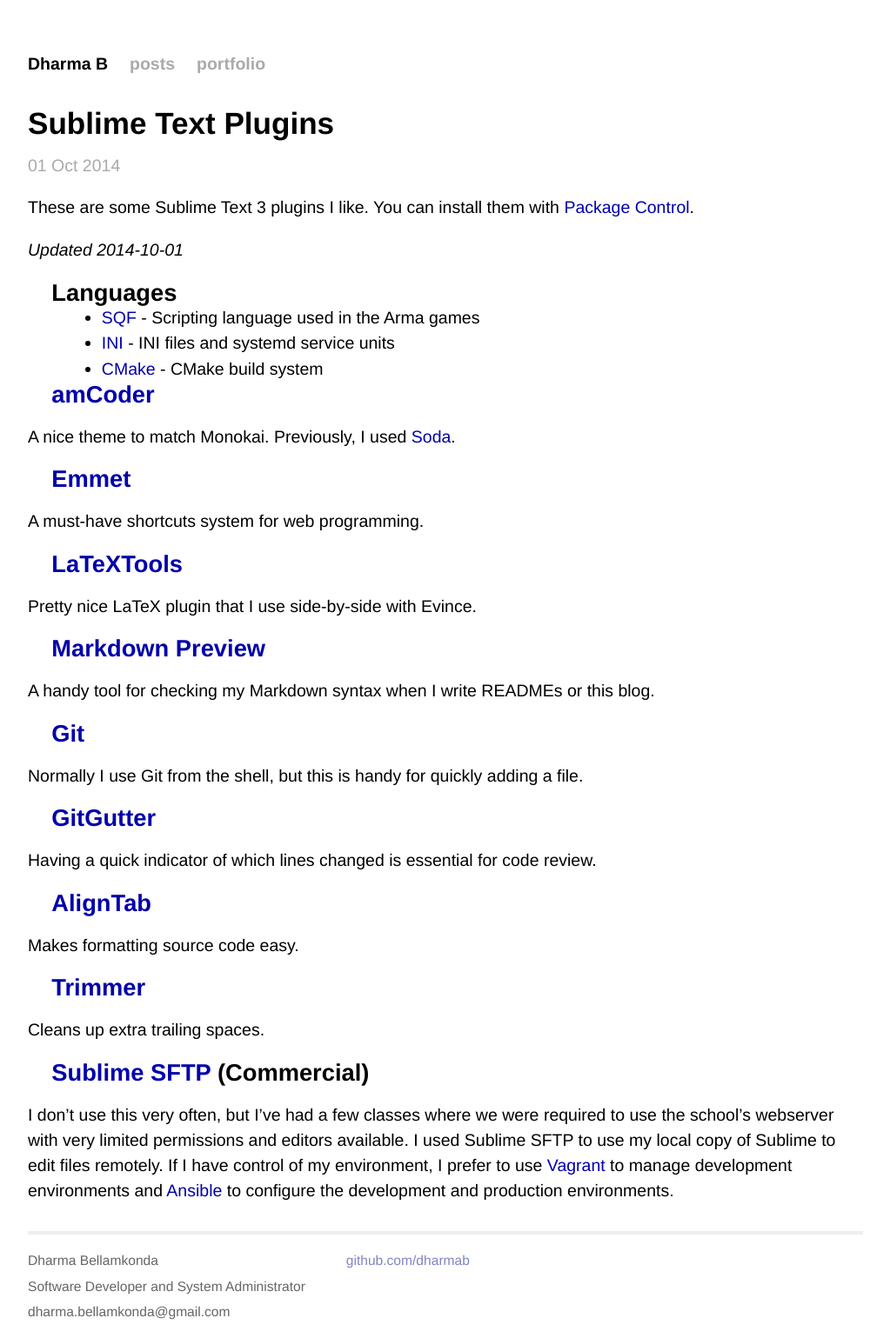
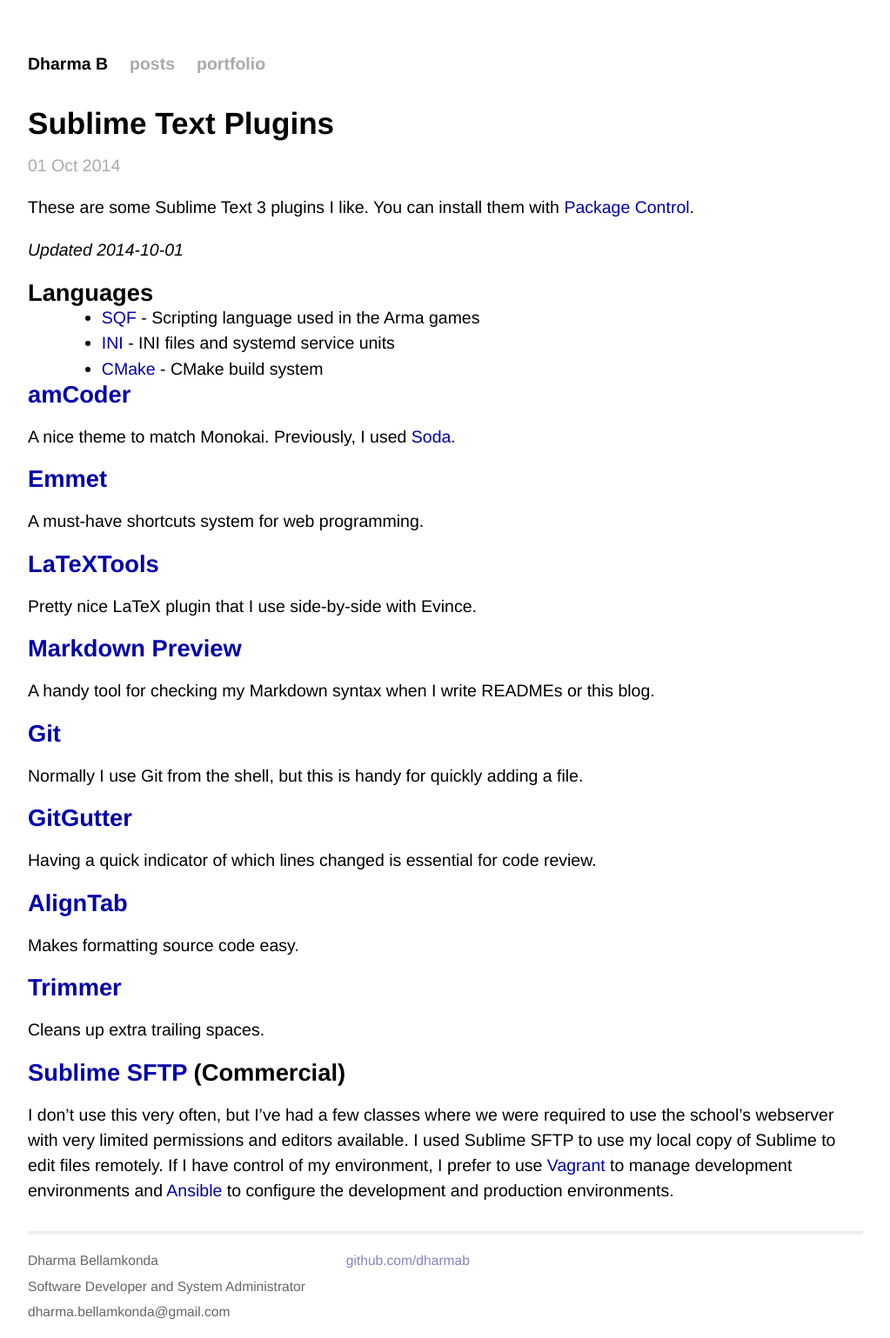
Before and after one commit to dharmab/dharmab.github.io, a Jekyll site: the page built from _posts/2014-10-01-sublime-text-plugins.markdown, in a window 1280 px wide. Shown: the whole page at 87% size, without its empty margins (128-1151 px from the left). Built offline with Jekyll 4.4.1, drawn with Linux system fonts in a browser that asks for light colours.

Commit message:
Align headers with text

```diff
--- a/css/main.css
+++ b/css/main.css
@@ -19,7 +19,8 @@
 }
 
 h1, h2, h3, h4, h5, h6 {
-  font-size: 100%; }
+  font-size: 100%;
+}
 
 h1 { margin-bottom: 1em; }
 h2 { font-size: 180%; }
@@ -131,7 +132,6 @@
 }
 
 .post h1, .post h2, .post h3 {
-  padding: 0 1em;
 }
 
 .post h1 {
```
